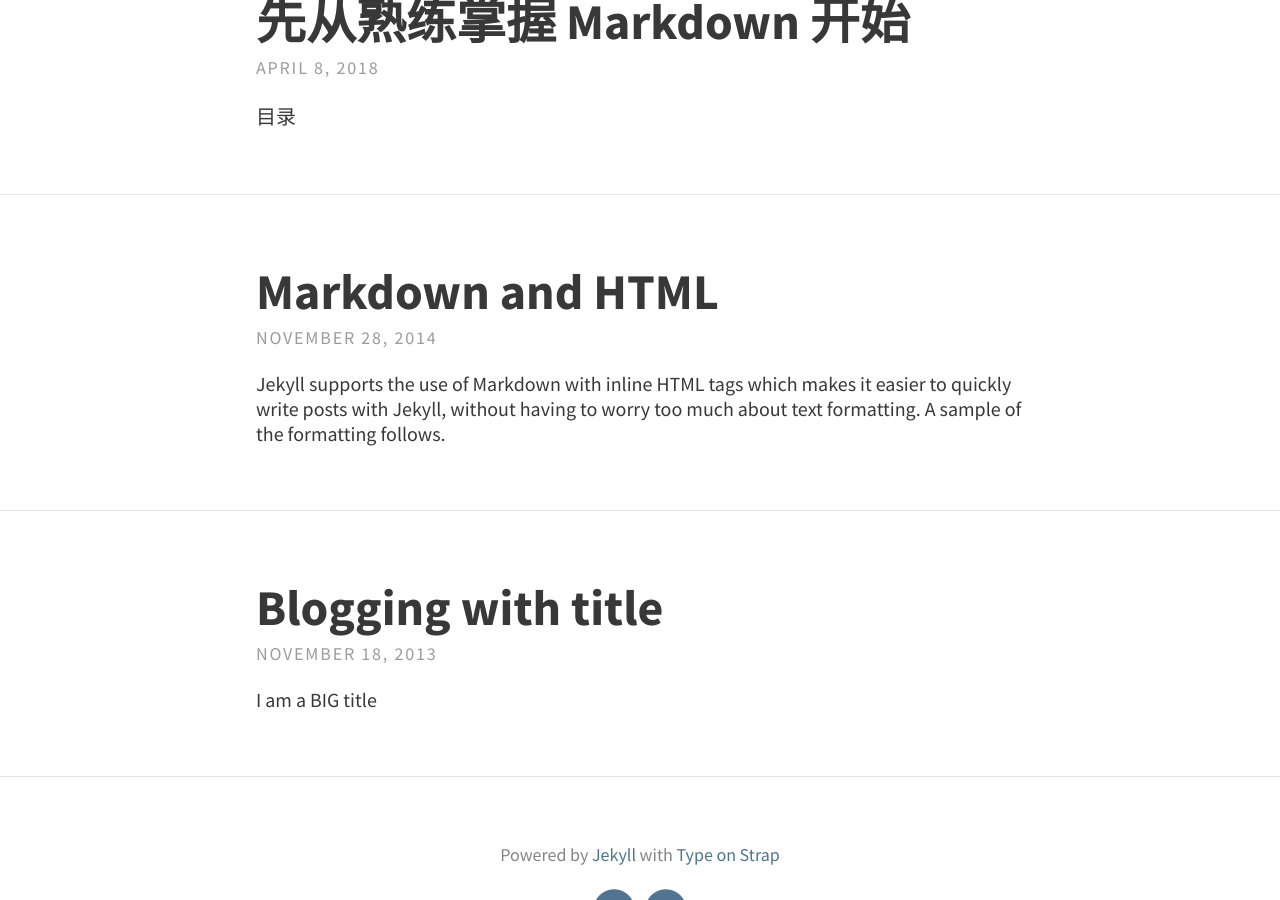
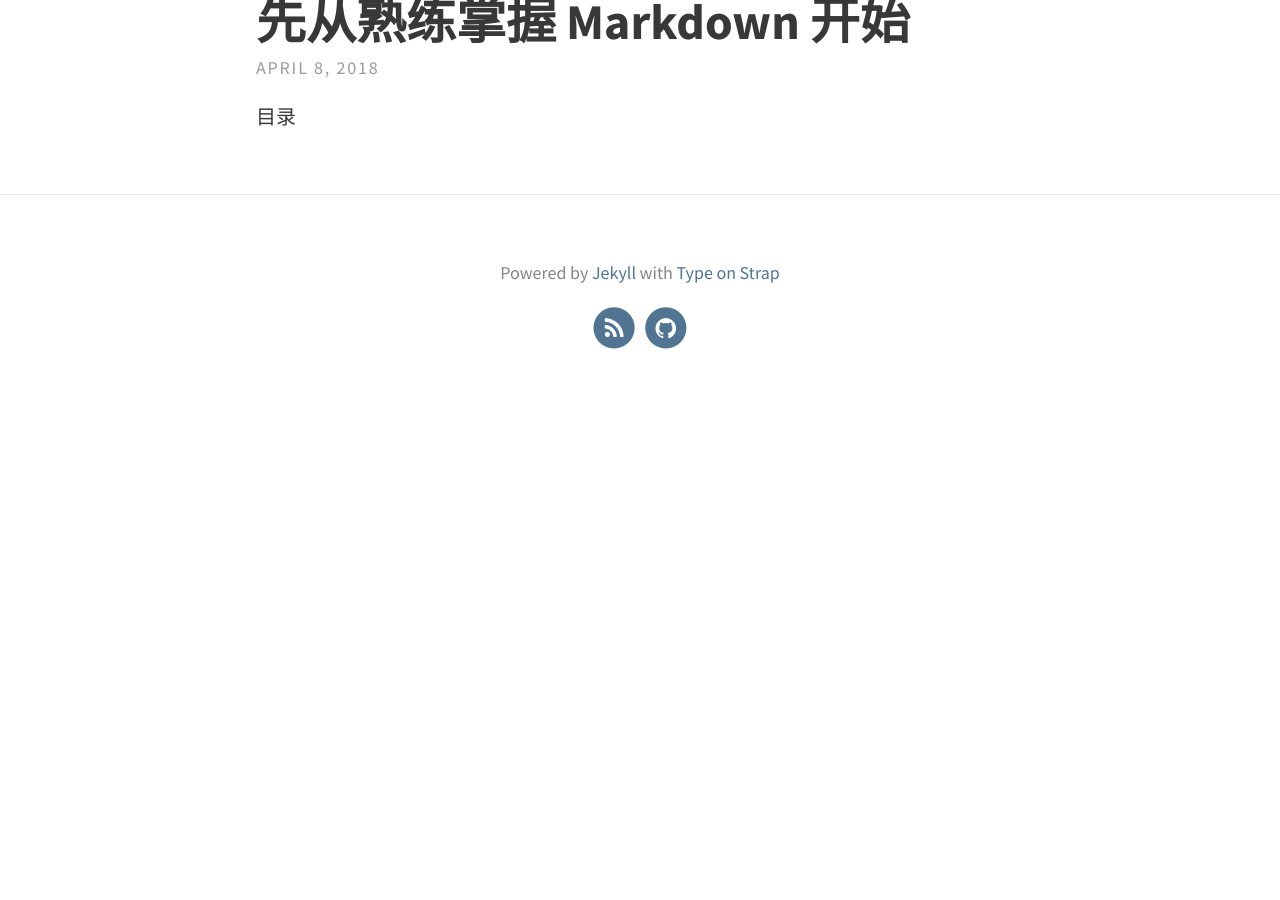
Before and after one commit to TaikangCleverBoy/TaikangCleverBoy.github.io, a Jekyll site: the page built from index.html, in a window 1280 px wide and 900 px high, scrolled down 797 px. Built offline with Jekyll 4.4.1, drawn with Linux system fonts in a browser that asks for light colours; the list of posts is cut into pages by our own code; after the commit the page ends 1231 px from its top, so only the background shows below that.

Commit message:
markdown 最终版，删除无用博文

```diff
--- a/_posts/2013-11-18-blogging-with-title.md
+++ /dev/null
@@ -1,43 +0,0 @@
----
-layout: post
-title: Blogging with title
-tags: [Test, Ipsum, Markdown, Portfolio]
----
-
-# I am a BIG title
-
-This is a very tiny tiny post with less than 250 letters.
-
-<aside class="related">
-  <h2>Related Posts</h2>
-  <ul class="related-posts">
-
-    <li>
-      <h3>
-        <a href="http://kresnikwang.github.io///journey/2015/06/05/kresnik.co-%E5%8D%9A%E5%AE%A2%E6%90%AC%E5%AE%B6%E5%91%8A%E7%A4%BA.html">
-          kresnik.co博客搬家告示
-          <small><time datetime="2015-06-05T00:00:00+00:00">05 Jun 2015</time></small>
-        </a>
-      </h3>
-    </li>
-
-    <li>
-      <h3>
-        <a href="http://kresnikwang.github.io///tech/2015/06/02/javascript-include-html-page-by-jquery.html">
-          Javascript Include Html Page By Jquery
-          <small><time datetime="2015-06-02T18:45:42+00:00">02 Jun 2015</time></small>
-        </a>
-      </h3>
-    </li>
-
-    <li>
-      <h3>
-        <a href="http://kresnikwang.github.io///tech/2015/05/31/Github-use-http-instead-of-git.html">
-          Github设置，强制使用"https://" 来代替 "git://"
-          <small><time datetime="2015-05-31T05:03:36+00:00">31 May 2015</time></small>
-        </a>
-      </h3>
-    </li>
-
-  </ul>
-</aside>
--- a/_posts/2014-11-28-markdown-and-html.md
+++ /dev/null
@@ -1,40 +0,0 @@
----
-layout: post
-title: Markdown and HTML
-tags: [Test, Markdown]
----
-
-Jekyll supports the use of [Markdown](http://daringfireball.net/projects/markdown/syntax) with inline HTML tags which makes it easier to quickly write posts with Jekyll, without having to worry too much about text formatting. A sample of the formatting follows.
-
-Tables have also been extended from Markdown:
-
-First Header  | Second Header
-------------- | -------------
-Content Cell  | Content Cell
-Content Cell  | Content Cell
-
-Here's an example of an image, which is included using Markdown:
-
-![Image of a glass on a book]({{ site.baseurl }}/assets/img/pexels/book-glass.jpeg)
-
-Highlighting for code in Jekyll is done using Base16 or Rouge. This theme makes use of Rouge by default.
-
-{% highlight js %}
-// count to ten
-for (var i = 1; i <= 10; i++) {
-    console.log(i);
-}
-
-// count to twenty
-var j = 0;
-while (j < 20) {
-    j++;
-    console.log(j);
-}
-{% endhighlight %}
-
-Type on Strap uses KaTeX to display maths. Equations such as $$S_n = a \times \frac{1-r^n}{1-r}$$ can be displayed inline.
-
-Alternatively, they can be shown on a new line:
-
-$$ f(x) = \int \frac{2x^2+4x+6}{x-2} $$
```
Also changed, not shown: _posts/2018-04-08-markdown-learning.md (+1 -1 lines).
